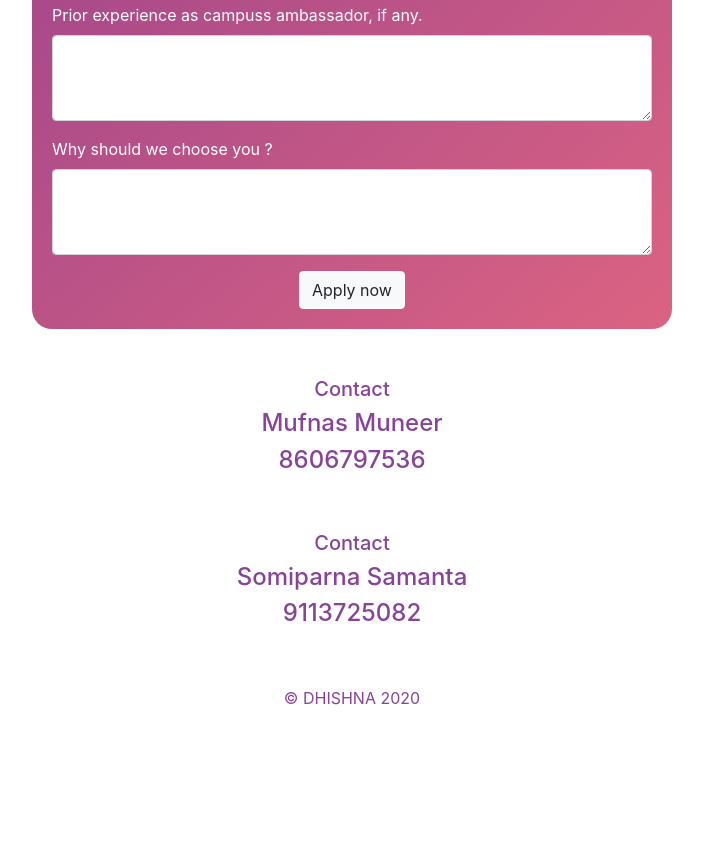
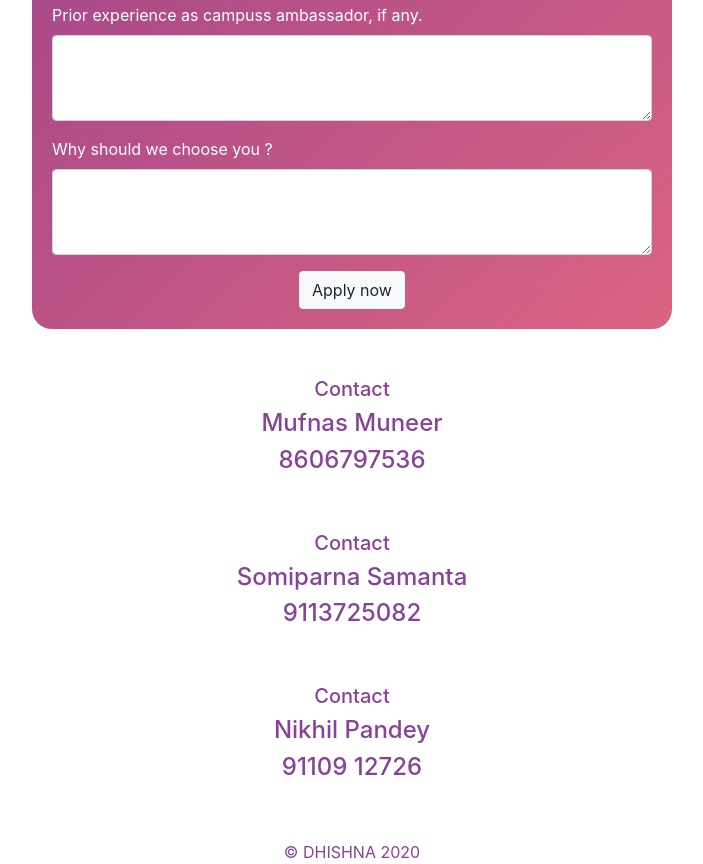
Before and after one commit to DhishnaCusat/CA-2020, a plain HTML site: page index.html in a window 1280 px wide. Shown: the part 4154-5018 px from the top of the page, without its empty margins (288-991 px from the left). Before the commit the page ends 4864 px from the top, so only its background shows below. Drawn offline with nearby package versions, Linux system fonts and the light colour scheme.

Commit message:
Update index.html

```diff
--- a/index.html
+++ b/index.html
@@ -339,6 +339,13 @@
             <h4>9113725082</h4>
         </div>
 
+        <div class="col col-12 text-center">
+            <br><br>
+            <h5>Contact</h5>
+            <h4>Nikhil Pandey</h4>
+            <h4>91109 12726</h4>
+        </div>
+
 
     </div>
     <div class="row">
```
